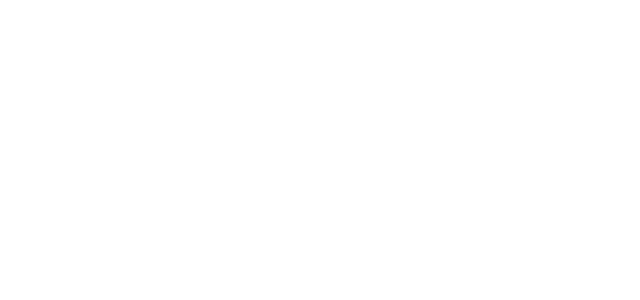
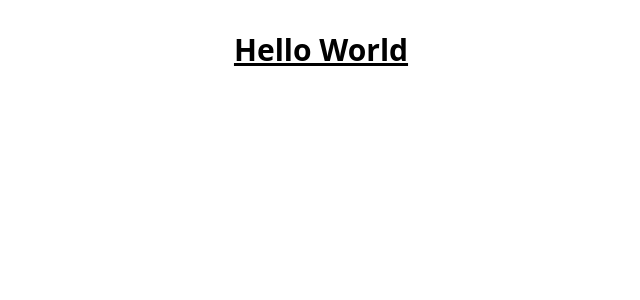
Before and after one commit to YuliyaTsoy/food-marketplace-app, a React (Vite) app in the folder client/: page / in a window 1280 px wide. Shown: the top 300 px of the page, without its empty margins (319-959 px from the left). Built offline with nearby package versions, Linux system fonts and the light colour scheme.

Commit message:
created a hello world page on app.jsx

```diff
--- a/client/package.json
+++ b/client/package.json
@@ -11,7 +11,8 @@
   },
   "dependencies": {
     "react": "^18.2.0",
-    "react-dom": "^18.2.0"
+    "react-dom": "^18.2.0",
+    "react-router-dom": "^6.22.0"
   },
   "devDependencies": {
     "@types/react": "^18.2.55",
--- a/client/src/App.jsx
+++ b/client/src/App.jsx
@@ -7,6 +7,7 @@
   return (
     <>
       {/* TODO: Put content here */}
+      <h1 className='text-3xl font-bold underline'>Hello World</h1>
     </>
   );
 }
```
